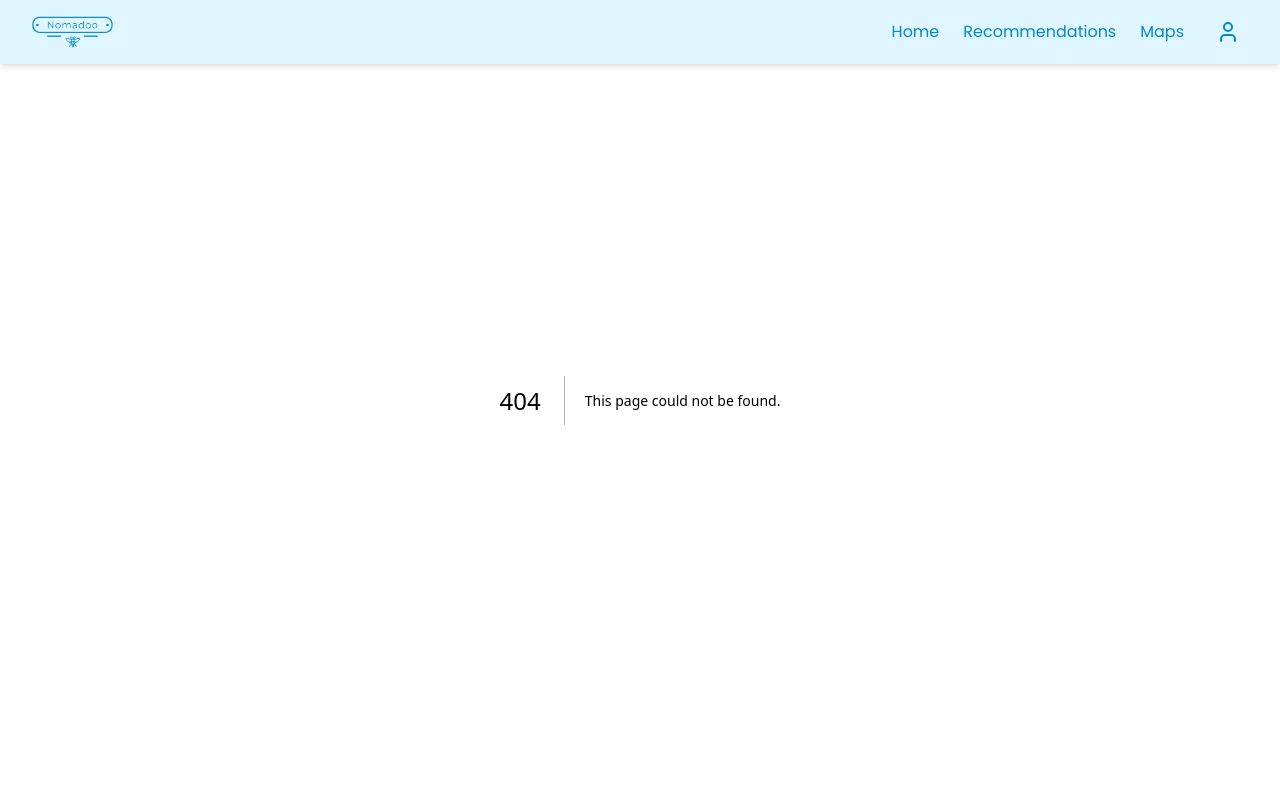
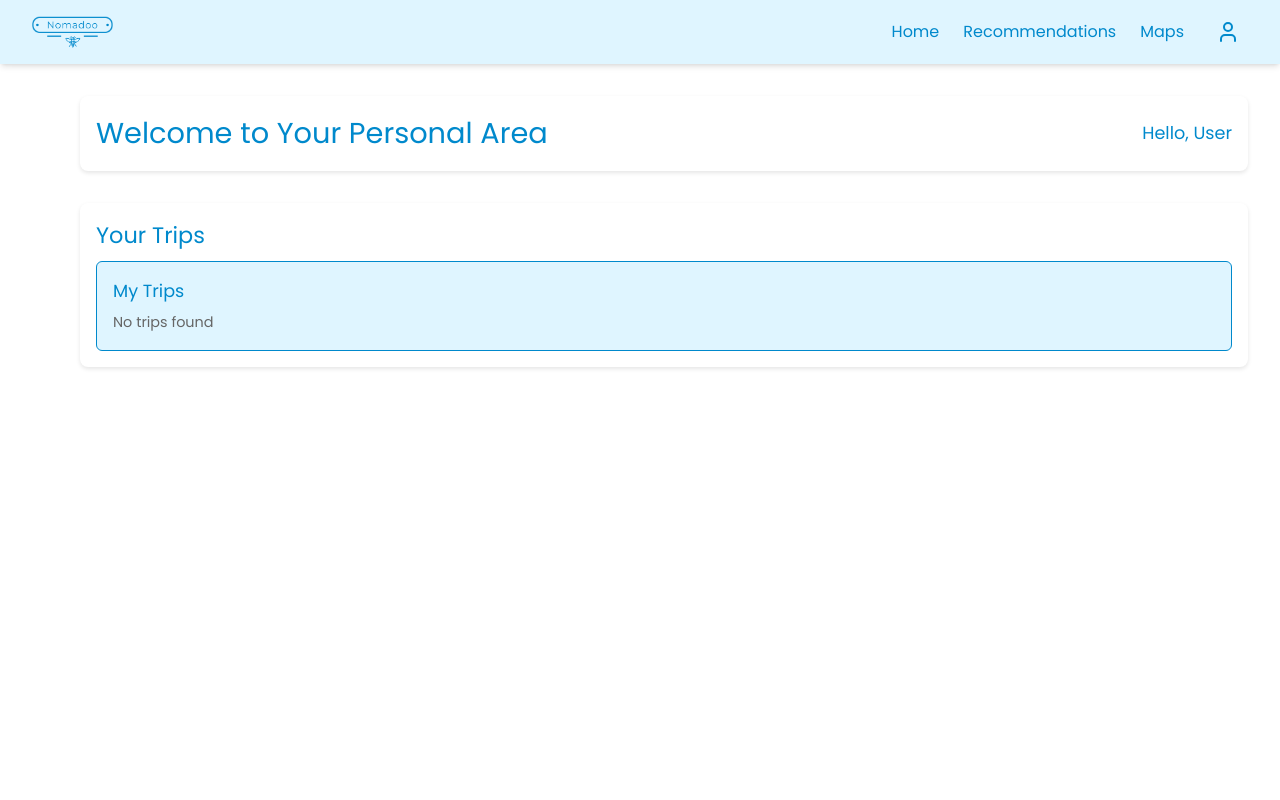
Before and after one commit to gabriellamsa/travel-app, a Next.js app: page /dashboard in a window 1280 px wide. Before the commit this address had no page. Shown: the top 800 px of the page. Built offline with nearby package versions, Linux system fonts and the light colour scheme.

Commit message:
feat: add Dashboard page with layout and global styles

```diff
--- /dev/null
+++ b/src/app/dashboard/page.tsx
@@ -0,0 +1,36 @@
+"use client";
+
+import { useEffect, useState } from "react";
+
+export default function Dashboard() {
+  const [userName] = useState("");
+
+  useEffect(() => {
+    const checkAuth = async () => {};
+
+    checkAuth();
+  }, []);
+
+  return (
+    <div className="dashboardContainer">
+      <header className="dashboardHeader">
+        <h1>Welcome to Your Personal Area</h1>
+        <div className="userInfo">
+          <span>Hello, {userName || "User"}</span>
+        </div>
+      </header>
+
+      <main>
+        <section className="dashboardSection">
+          <h2>Your Trips</h2>
+          <div className="tripsGrid">
+            <div className="tripCard">
+              <h3>My Trips</h3>
+              <p>No trips found</p>
+            </div>
+          </div>
+        </section>
+      </main>
+    </div>
+  );
+}
--- a/src/app/globals.css
+++ b/src/app/globals.css
@@ -4,3 +4,84 @@
   --nomadoo-primary: #0089cc;
   --nomadoo-light: #dff5ff;
 }
+
+/* dashboard */
+.dashboardContainer {
+  min-height: calc(100vh - 64px);
+  padding: 2rem 2rem 2rem 5rem;
+  background: white;
+  margin-top: 64px;
+}
+
+.dashboardHeader,
+.dashboardSection {
+  background: white;
+  padding: 1rem;
+  border-radius: 8px;
+  box-shadow: 0 2px 4px rgba(0, 0, 0, 0.1);
+}
+
+.dashboardHeader {
+  display: flex;
+  justify-content: space-between;
+  align-items: center;
+  margin-bottom: 2rem;
+}
+
+.dashboardHeader h1,
+.dashboardSection h2,
+.tripCard h3 {
+  color: var(--nomadoo-primary);
+  margin-bottom: 0.5rem;
+}
+
+.dashboardHeader h1 {
+  font-size: 1.8rem;
+  margin: 0;
+}
+.dashboardSection h2 {
+  font-size: 1.4rem;
+}
+.tripCard h3 {
+  font-size: 1.1rem;
+}
+
+.userInfo {
+  font-size: 1.1rem;
+  color: var(--nomadoo-primary);
+}
+
+.tripsGrid {
+  display: grid;
+  gap: 1rem;
+  grid-template-columns: repeat(auto-fit, minmax(250px, 1fr));
+}
+
+.tripCard {
+  background: var(--nomadoo-light);
+  padding: 1rem;
+  border-radius: 6px;
+  border: 1px solid var(--nomadoo-primary);
+  transition: transform 0.2s ease;
+}
+
+.tripCard:hover {
+  transform: translateY(-2px);
+  box-shadow: 0 4px 6px rgba(0, 0, 0, 0.1);
+}
+
+.tripCard p {
+  color: #666;
+  font-size: 0.9rem;
+}
+
+@media (max-width: 768px) {
+  .dashboardContainer {
+    padding: 1rem;
+  }
+  .dashboardHeader {
+    flex-direction: column;
+    text-align: center;
+    gap: 1rem;
+  }
+}
```
